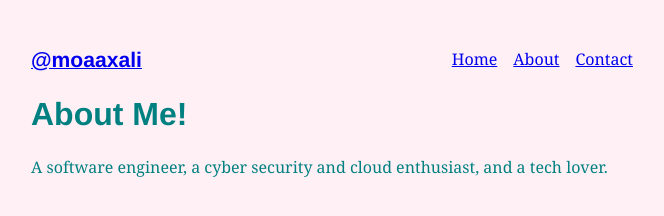
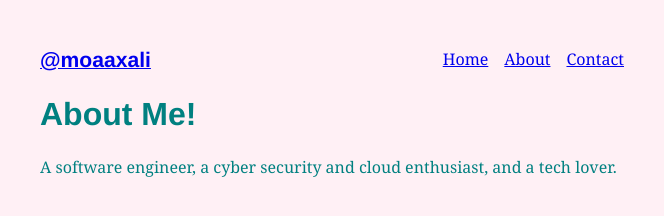
Before and after one commit to moaaxali/gatsby-portfolio, a Gatsby site: page /about/ in a window 1280 px wide. Shown: the whole page, without its empty margins (300-964 px from the left). Built offline with nearby package versions, Linux system fonts and the light colour scheme; Gatsby itself is replaced by a stand-in of ours; some packages are replaced by stand-ins of ours.

Commit message:
Use container inside layout for all pages

```diff
--- a/src/components/layout.js
+++ b/src/components/layout.js
@@ -1,5 +1,7 @@
 import React from "react"
 import { Link } from "gatsby"
+import Container from './container'
+
 const ListLink = props => (
   <li style={{ display: `inline-block`, marginRight: `1rem` }}>
     <Link to={props.to}>{props.children}</Link>
@@ -8,7 +10,7 @@ const ListLink = props => (
 
 export default function Layout({ children }) {
   return (
-    <div style={{ margin: `3rem auto`, maxWidth: 650, padding: `0 1rem` }}>
+    <Container>
       <header style={{ marginBottom: `1.5rem` }}>
         <Link to="/" style={{ textShadow: `none`, backgroundImage: `none` }}>
           <h3 style={{ display: `inline` }}>@moaaxali</h3>
@@ -20,6 +22,6 @@ export default function Layout({ children }) {
         </ul>
       </header>
       {children}
-    </div>
+    </Container>
   )
 }
```
